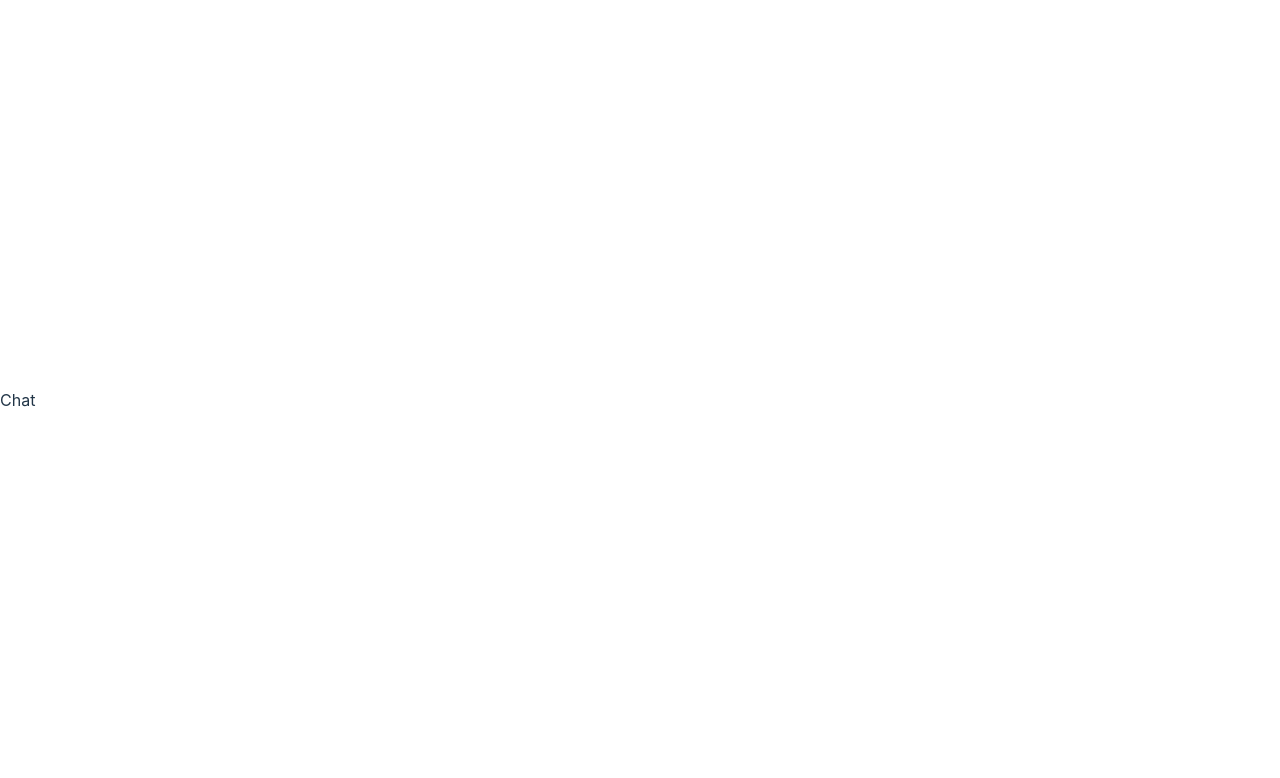
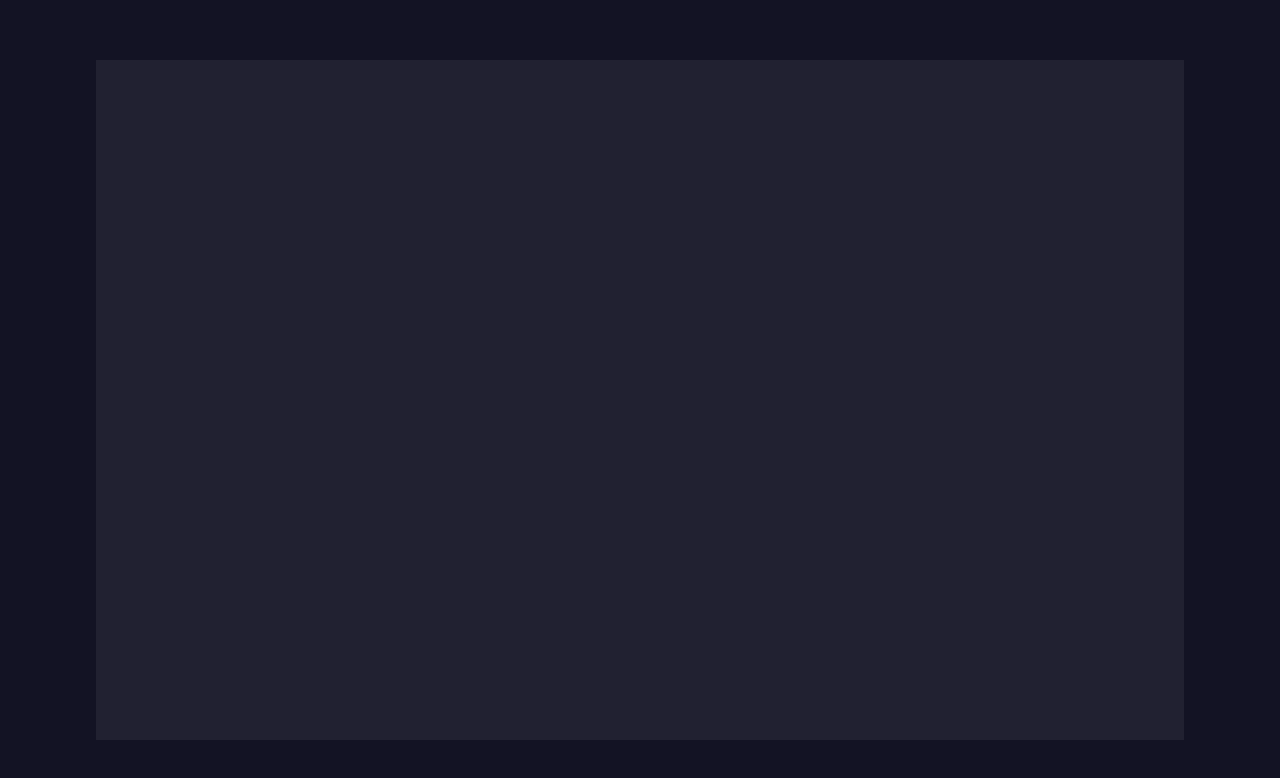
Before and after one commit to ortega-pablo/chat-app, a React (Vite) app in the folder client/: page / in a window 1280 px wide. Shown: the top 778 px of the page. Built offline with nearby package versions, Linux system fonts and the light colour scheme.

Commit message:
feat: Estilos iniciales para página Chat

```diff
--- a/client/src/pages/chat/Chat.style.ts
+++ b/client/src/pages/chat/Chat.style.ts
@@ -1,3 +1,22 @@
 import styled from 'styled-components';
 
-export const ChatContainer = styled.div``;
+export const ChatContainer = styled.div`
+  height: 100vh;
+  width: 100vw;
+  display: flex;
+  flex-direction: column;
+  justify-content: center;
+  align-items: center;
+  gap: 1rem;
+  background-color: #131324;
+  .container {
+    height: 85vh;
+    width: 85vw;
+    background-color: #eeeeee10;
+    display: grid;
+    grid-template-columns: 25% 75%;
+    @media screen and (min-width: 720px) and (max-width: 1080px) {
+      grid-template-columns: 35% 65%;
+    }
+  }
+`;
--- a/client/src/pages/chat/Chat.tsx
+++ b/client/src/pages/chat/Chat.tsx
@@ -1,7 +1,12 @@
 import React from 'react';
+import { ChatContainer } from './Chat.style';
 
 function Chat() {
-  return <div>Chat</div>;
+  return (
+    <ChatContainer>
+      <div className="container"></div>
+    </ChatContainer>
+  );
 }
 
 export default Chat;
```
